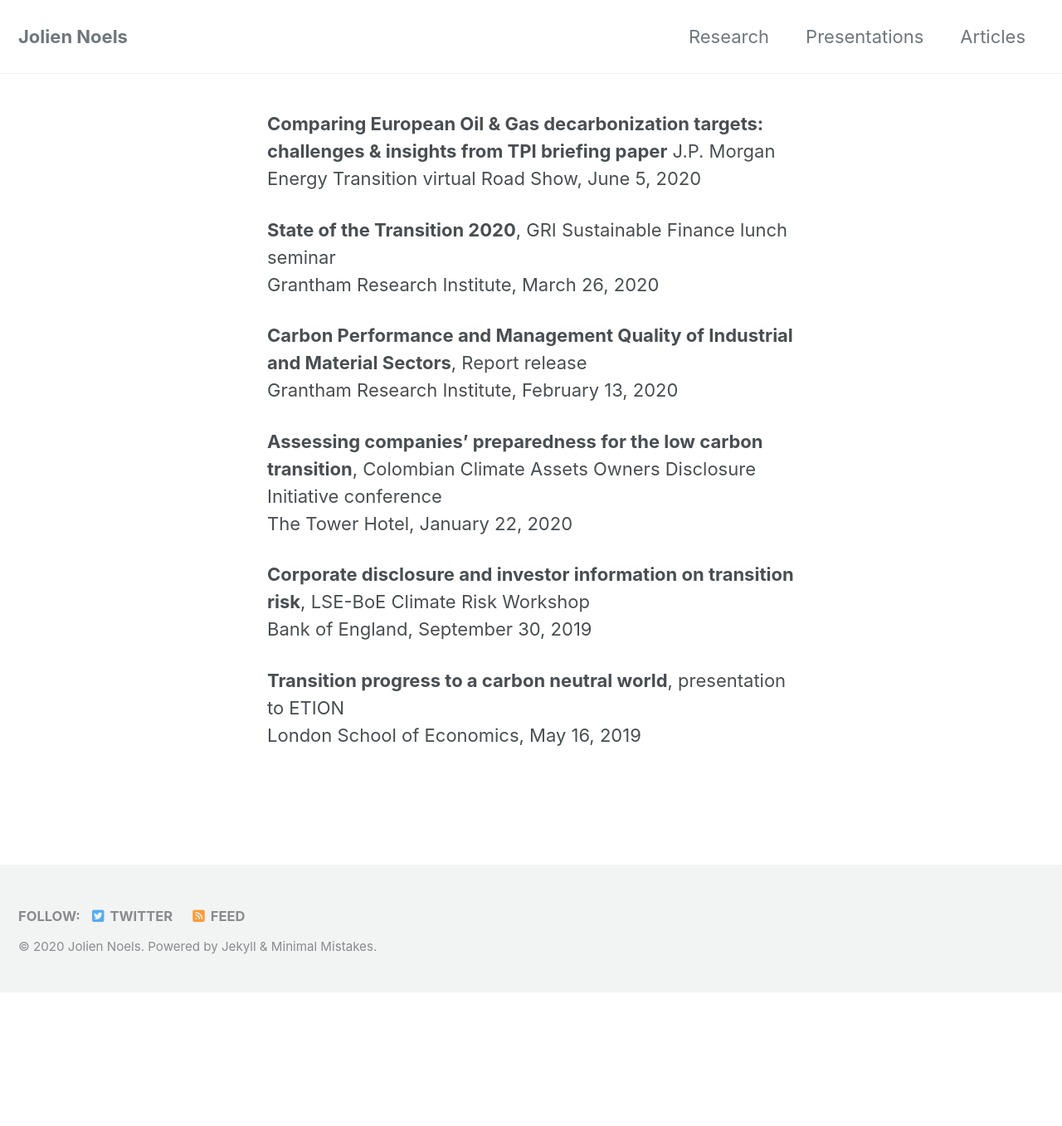
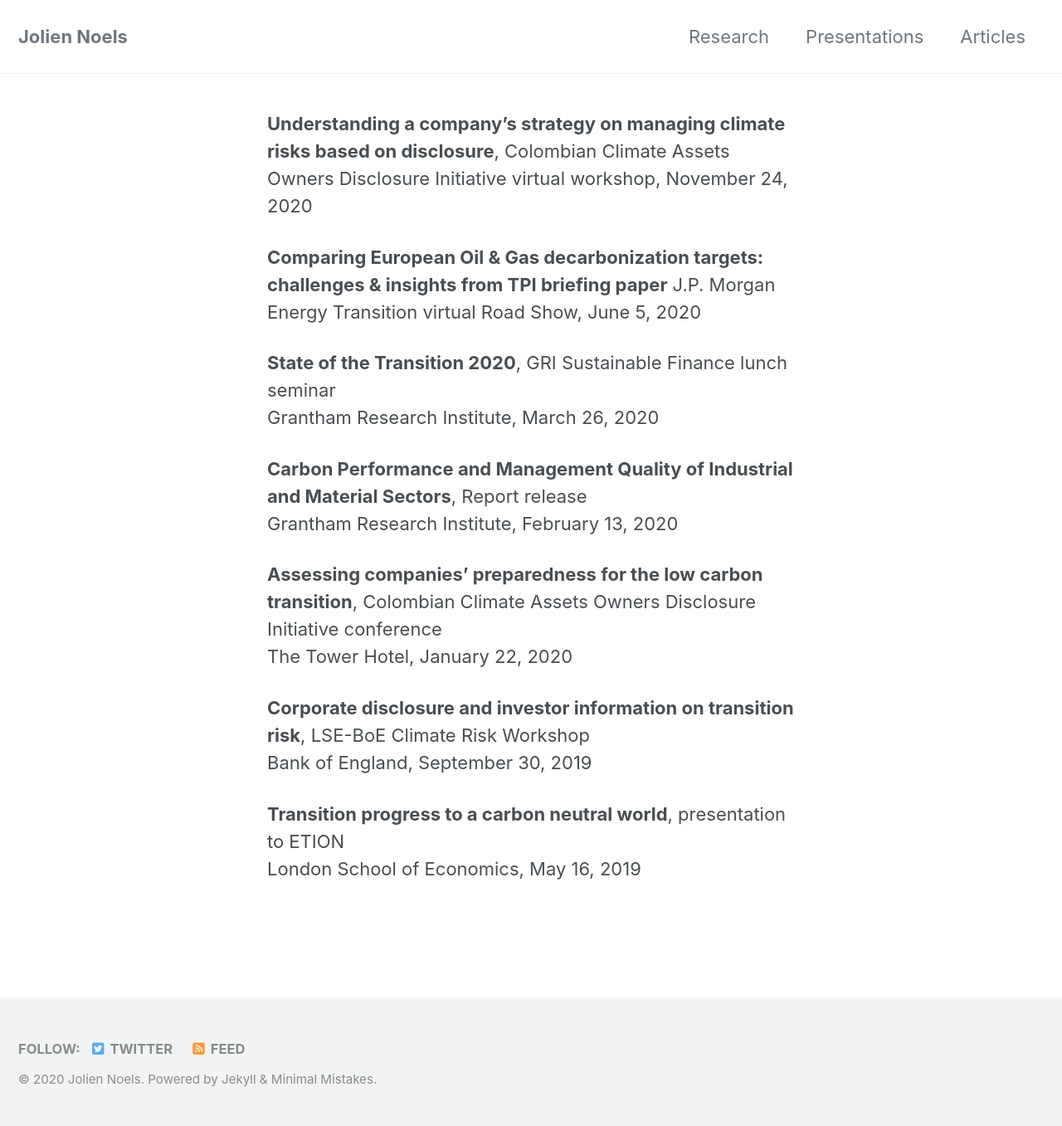
Before and after one commit to JolienNoels/joliennoels.github.io, a Jekyll site: the page built from _pages/presentations.md, in a window 1280 px wide. Shown: the whole page at 83% size. Built offline with Jekyll 4.4.1, drawn with Linux system fonts in a browser that asks for light colours; cached includes are drawn as plain includes; nearby versions of some CDN libraries; before the commit the page ends 1196 px from its top, so only the background shows below that.

Commit message:
presentation update

```diff
--- a/_pages/presentations.md
+++ b/_pages/presentations.md
@@ -2,8 +2,9 @@
 layout: archive
 permalink: /presentations/
 ---
+**Understanding a company’s strategy on managing climate risks based on disclosure**, Colombian Climate Assets Owners Disclosure Initiative virtual workshop, November 24, 2020
+
 **Comparing European Oil & Gas decarbonization targets: challenges & insights from TPI briefing paper** J.P. Morgan Energy Transition virtual Road Show, June 5, 2020
-
 
 **State of the Transition 2020**, GRI Sustainable Finance lunch seminar
 Grantham Research Institute, March 26, 2020
```
